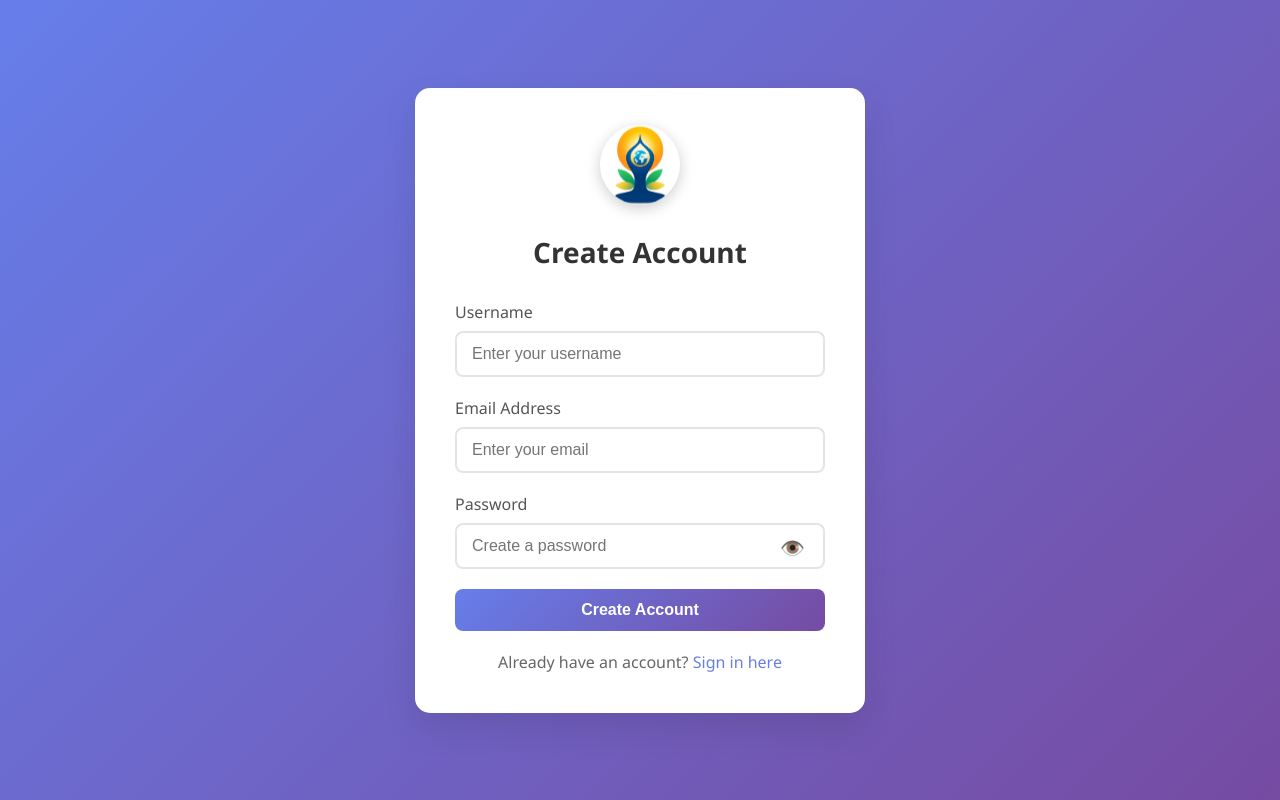
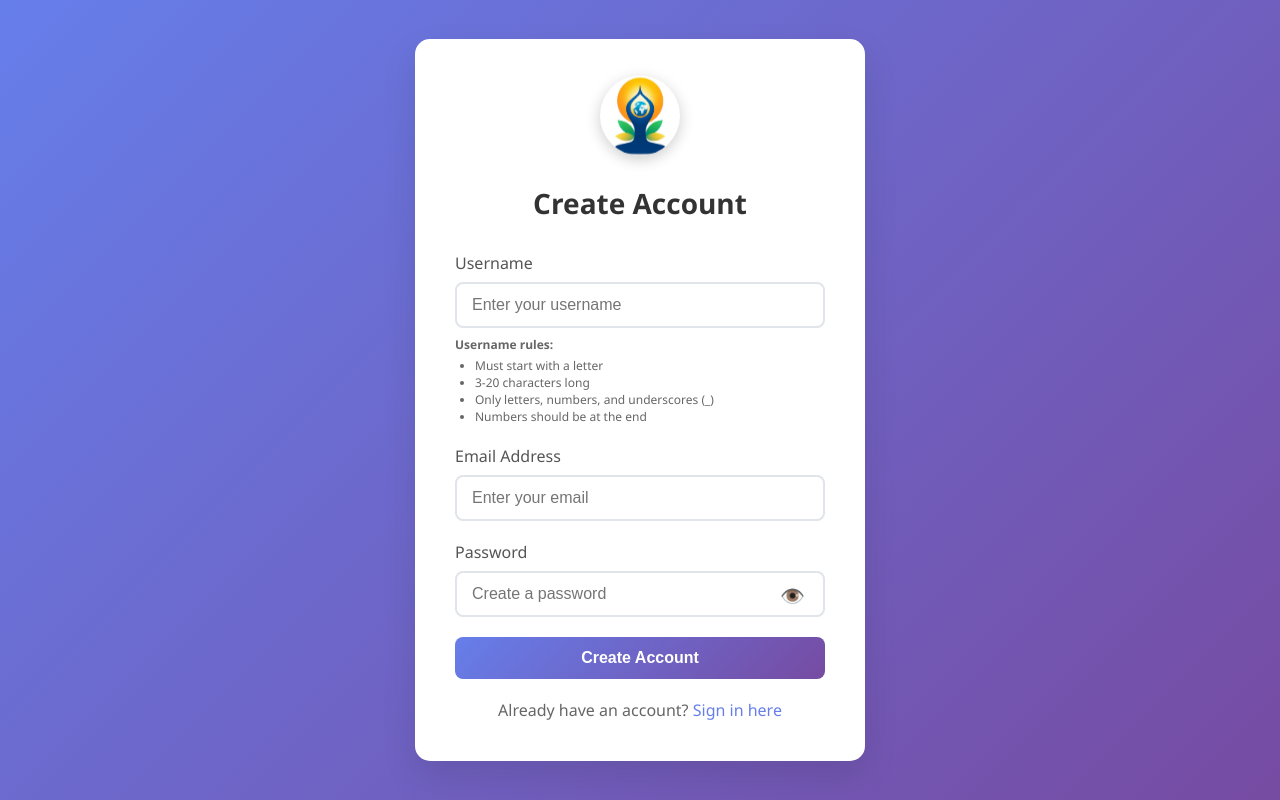
Before and after one commit to Bheemangowda2405/yoga-trainer-using-aiml, a Flask app: page /register in a window 1280 px wide. Run offline with Flask 3, Linux system fonts and the light colour scheme.

Commit message:
fix:added username validation in create account section

```diff
--- a/app.py
+++ b/app.py
@@ -359,6 +359,33 @@ def register():
         username = request.form['username']
         email = request.form['email']
         password = request.form['password']
+
+        # Server-side username validation
+        import re
+
+        # Check length
+        if len(username) < 3:
+            flash('Username must be at least 3 characters long', 'error')
+            return render_template('register.html')
+
+        if len(username) > 20:
+            flash('Username must not exceed 20 characters', 'error')
+            return render_template('register.html')
+
+        # Must start with a letter
+        if not re.match(r'^[a-zA-Z]', username):
+            flash('Username must start with a letter', 'error')
+            return render_template('register.html')
+
+        # Only letters, numbers, and underscores allowed
+        if not re.match(r'^[a-zA-Z][a-zA-Z0-9_]*$', username):
+            flash('Username can only contain letters, numbers, and underscores', 'error')
+            return render_template('register.html')
+
+        # Check if numbers are in the middle followed by letters
+        if re.search(r'\d+[a-zA-Z]+', username):
+            flash('Numbers should be at the end of the username', 'error')
+            return render_template('register.html')
 
         # Check if user exists
         if User.find_by_username(username) or User.find_by_email(email):
--- a/app/static/js/js-registeration.js
+++ b/app/static/js/js-registeration.js
@@ -1,15 +1,79 @@
+// Username validation function
+function validateUsername(username) {
+    const errors = [];
 
-// Simple form validation
+    // Check minimum length
+    if (username.length < 3) {
+        errors.push('Username must be at least 3 characters long');
+    }
+
+    // Check maximum length (15-20 characters)
+    if (username.length > 20) {
+        errors.push('Username must not exceed 20 characters');
+    }
+
+    // Must start with a letter
+    if (!/^[a-zA-Z]/.test(username)) {
+        errors.push('Username must start with a letter');
+    }
+
+    // Check for prohibited characters (only letters, numbers, and underscores allowed)
+    if (!/^[a-zA-Z][a-zA-Z0-9_]*$/.test(username)) {
+        errors.push('Username can only contain letters, numbers, and underscores');
+    }
+
+    // If numbers are present, they should typically be at the end (optional strict rule)
+    // This checks if there are numbers in the middle followed by letters
+    if (/\d+[a-zA-Z]+/.test(username)) {
+        errors.push('Numbers should be at the end of the username');
+    }
+
+    return errors;
+}
+
+// Real-time username validation feedback
+const usernameInput = document.getElementById('username');
+let usernameHelpText = null;
+
+if (usernameInput) {
+    // Create help text element
+    usernameHelpText = document.createElement('div');
+    usernameHelpText.style.marginTop = '0.5rem';
+    usernameHelpText.style.fontSize = '0.875rem';
+    usernameInput.parentElement.appendChild(usernameHelpText);
+
+    usernameInput.addEventListener('input', function() {
+        const username = this.value;
+
+        if (username.length === 0) {
+            usernameHelpText.innerHTML = '';
+            return;
+        }
+
+        const errors = validateUsername(username);
+
+        if (errors.length === 0) {
+            usernameHelpText.innerHTML = '<span style="color: #51cf66;">✓ Valid username</span>';
+        } else {
+            usernameHelpText.innerHTML = '<span style="color: #ff6b6b;">✗ ' + errors[0] + '</span>';
+        }
+    });
+}
+
+// Form validation
 document.querySelector('form').addEventListener('submit', function(e) {
     const password = document.getElementById('password').value;
     const username = document.getElementById('username').value;
 
-    if (username.length < 3) {
-        alert('Username must be at least 3 characters long');
+    // Validate username
+    const usernameErrors = validateUsername(username);
+    if (usernameErrors.length > 0) {
+        alert('Username validation failed:\n\n' + usernameErrors.join('\n'));
         e.preventDefault();
         return;
     }
 
+    // Validate password
     if (password.length < 6) {
         alert('Password must be at least 6 characters long');
         e.preventDefault();
--- a/app/templates/register.html
+++ b/app/templates/register.html
@@ -1,58 +1,94 @@
 <!DOCTYPE html>
 <html lang="en">
   <head>
-    <meta charset="UTF-8">
-    <meta name="viewport" content="width=device-width, initial-scale=1.0">
+    <meta charset="UTF-8" />
+    <meta name="viewport" content="width=device-width, initial-scale=1.0" />
     <title>Register - Flask Auth App</title>
-    <link rel="stylesheet" href="{{ url_for('static', filename='css/style-registerpage.css') }}">
-
+    <link
+      rel="stylesheet"
+      href="{{ url_for('static', filename='css/style-registerpage.css') }}"
+    />
   </head>
   <body>
     <div class="container">
       <div class="yoga-icon">
-            <img src="/static/uploads/yogologo.jpg" alt="Yoga Logo">
+        <img src="/static/uploads/yogologo.jpg" alt="Yoga Logo" />
       </div>
       <div class="logo">
         <h1>Create Account</h1>
       </div>
 
       <!-- Flash Messages -->
-        {% with messages = get_flashed_messages(with_categories=true) %}
-            {% if messages %}
-                {% for category, message in messages %}
+      {% with messages = get_flashed_messages(with_categories=true) %} {% if
+      messages %} {% for category, message in messages %}
       <div class="alert {{ category }}">{{ message }}</div>
-                {% endfor %}
-            {% endif %}
-        {% endwith %}
+      {% endfor %} {% endif %} {% endwith %}
 
       <form method="POST">
         <div class="form-group">
           <label for="username">Username</label>
-                <input type="text" id="username" name="username" required
-                       placeholder="Enter your username">
+          <input
+            type="text"
+            id="username"
+            name="username"
+            required
+            placeholder="Enter your username"
+            minlength="3"
+            maxlength="20"
+            pattern="^[a-zA-Z][a-zA-Z0-9_]*$"
+            title="Username must start with a letter and contain only letters, numbers, and underscores"
+          />
+          <div
+            class="username-rules"
+            style="margin-top: 0.5rem; font-size: 0.75rem; color: #666"
+          >
+            <strong>Username rules:</strong>
+            <ul style="margin: 0.25rem 0 0 1.25rem; padding: 0">
+              <li>Must start with a letter</li>
+              <li>3-20 characters long</li>
+              <li>Only letters, numbers, and underscores (_)</li>
+              <li>Numbers should be at the end</li>
+            </ul>
+          </div>
         </div>
 
         <div class="form-group">
           <label for="email">Email Address</label>
-                <input type="email" id="email" name="email" required
-                       placeholder="Enter your email">
+          <input
+            type="email"
+            id="email"
+            name="email"
+            required
+            placeholder="Enter your email"
+          />
         </div>
 
         <div class="form-group">
           <label for="password">Password</label>
-                <input type="password" id="password" name="password" required
-                       placeholder="Create a password">
-                <button type="button" class="password-toggle" onclick="togglePassword()">👁️</button>
+          <input
+            type="password"
+            id="password"
+            name="password"
+            required
+            placeholder="Create a password"
+          />
+          <button
+            type="button"
+            class="password-toggle"
+            onclick="togglePassword()"
+          >
+            👁️
+          </button>
         </div>
 
         <button type="submit" class="btn">Create Account</button>
       </form>
 
       <div class="login-link">
-            Already have an account? <a href="{{ url_for('login') }}">Sign in here</a>
+        Already have an account?
+        <a href="{{ url_for('login') }}">Sign in here</a>
       </div>
     </div>
     <script src="{{ url_for('static', filename='js/js-registeration.js') }}"></script>
-
   </body>
 </html>
```
Also changed, not shown: app/static/js/js-login.js (+27 -28 lines), app/static/uploads/annotated_frame.jpg (deleted), app/static/uploads/frame.jpg (deleted). Lines whose indentation alone changed are shown as unchanged.
